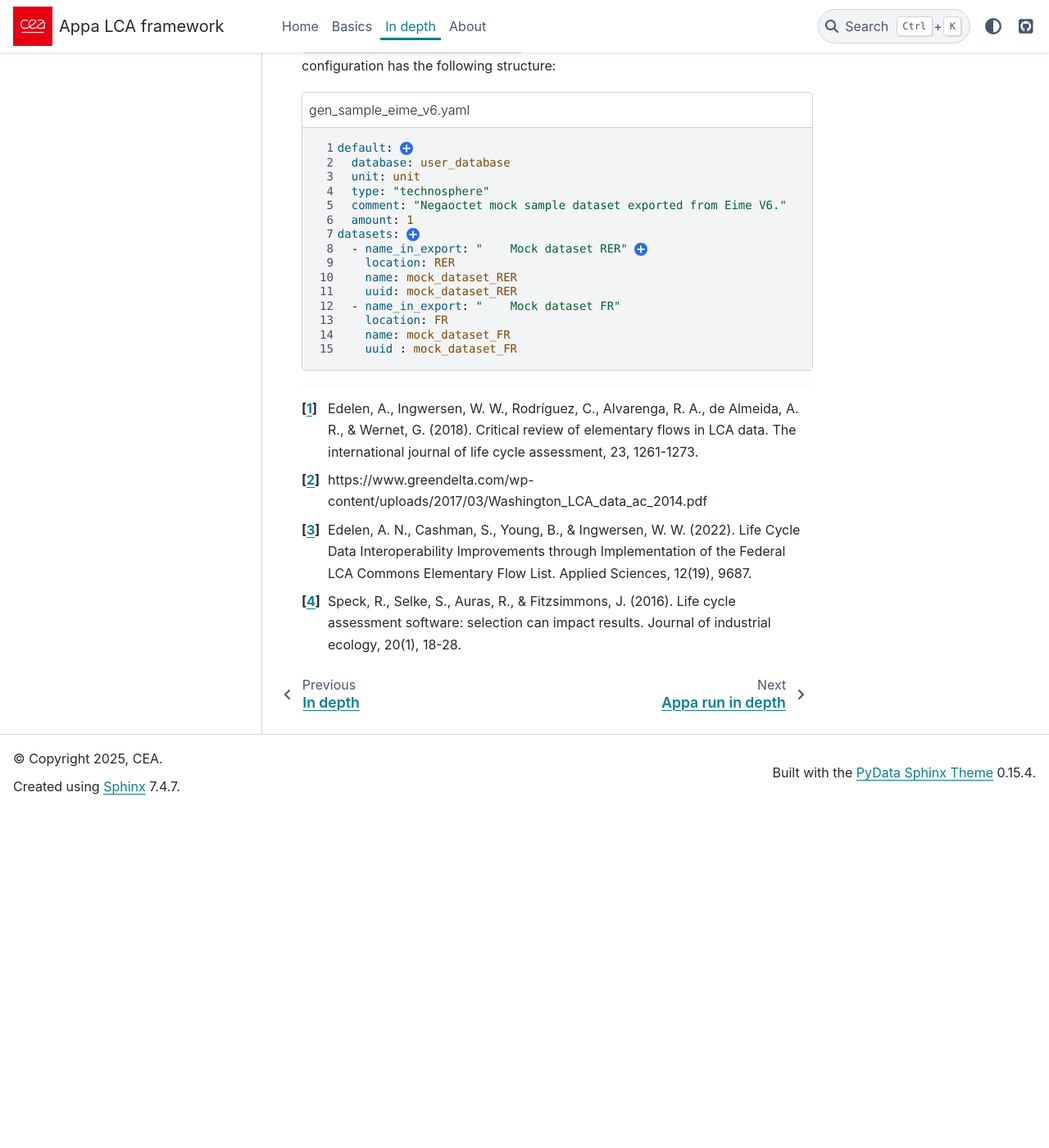
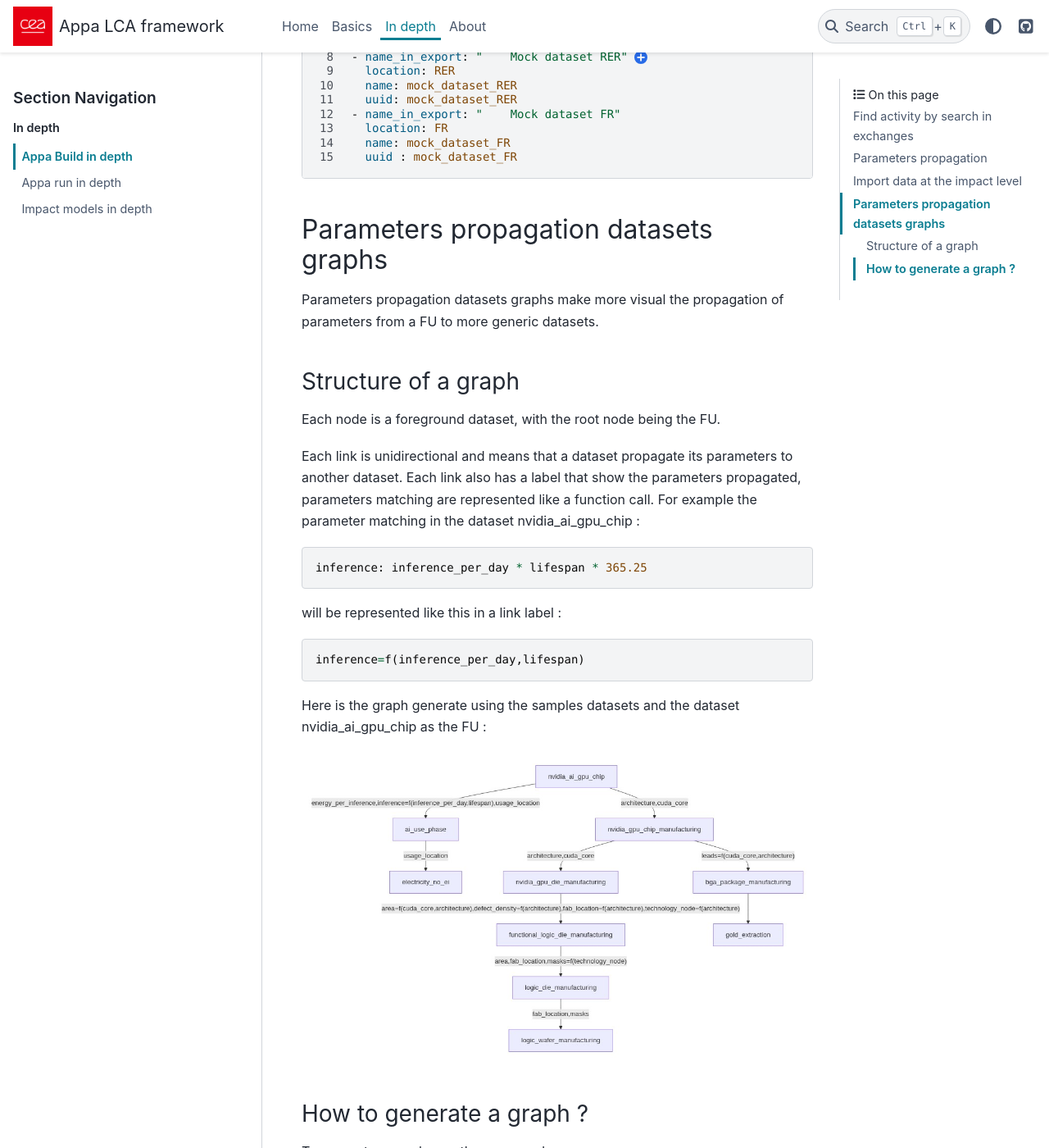
Before and after one commit to appalca/appalca.github.io, a Sphinx documentation site: the page built from docs/in_depth/appa_build_in_depth.md, in a window 1280 px wide and 1400 px high, scrolled down 8248 px. Shown: the whole window at 82% size. Built offline with Sphinx 7.4.7 and the PyData theme 0.15.4, drawn with Linux system fonts in a browser that asks for light colours; before the commit the page ends 9237 px from its top, so only the background shows below that; some of the changed text lies outside the part shown.

Commit message:
(feat) Add documentation for the parameters propagation datasets graphs

````diff
--- a/docs/in_depth/appa_build_in_depth.md
+++ b/docs/in_depth/appa_build_in_depth.md
@@ -74,7 +74,7 @@
 Let's look at the structure of the example LCA:
 
 <figure>
-  <img src="../_static/in_depth/sample_diagram.svg" alt="" width="500" />
+  <img src="../_static/in_depth/sample_diagram.png" alt="" width="1000" />
   <figcaption>Diagram of the datasets and corresponding parameterization used in Appa Build to generate the example impact model.</figcaption>
 </figure>
 
@@ -1083,6 +1083,54 @@
 2. Fields specific to a dataset must be specified below the dataset list.
 3. Should match the name of the dataset in the export file. Don't forget to include the spaces at the beginning!
 
+## Parameters propagation datasets graphs
+
+Parameters propagation datasets graphs make more visual the propagation of parameters from a FU to more
+generic datasets.
+
+### Structure of a graph
+
+Each node is a foreground dataset, with the root node being the FU.
+
+Each link is unidirectional and means that a dataset propagate its parameters to another dataset.
+Each link also has a label that show the parameters propagated, parameters matching are represented like a function call.
+For example the parameter matching in the dataset nvidia_ai_gpu_chip :
+```
+inference: inference_per_day * lifespan * 365.25
+```
+will be represented like this in a link label :
+```
+inference=f(inference_per_day,lifespan)
+```
+
+Here is the graph generate using the samples datasets and the dataset nvidia_ai_gpu_chip as the FU :
+
+<figure>
+  <img src="../_static/in_depth/sample_diagram.png" alt="" width="1000" />
+</figure>
+
+### How to generate a graph ?
+
+To generate a graph, use the command:
+
+```
+appabuild lca graph PATH_TO_DATASETS NAME_OF_FU_DATASET OPTIONS
+```
+
+:::{attention}
+Graphs images are generated using a distant API, it is recommended to not use this command if you use sensitive data.
+Before starting to generate a graph, a confirmation prompt will appear.
+:::
+
+:::{admonition} Command options
+:class: node
+- -\\\-type VALUE: type of the output image, can only be png or svg, the default type is png.
+- -\\\-width VALUE: width of the output image, must be an integer value superior to 0.
+- -\\\-height VALUE: of the output image, must be an integer value superior to 0.
+- -\\\-no-sensitive: skip the confirmation prompt and start the graph generation directly.
+
+:::
+
 [^1]: Edelen, A., Ingwersen, W. W., Rodríguez, C., Alvarenga, R. A., de Almeida, A. R., & Wernet, G. (2018). Critical review of elementary flows in LCA data. The international journal of life cycle assessment, 23, 1261-1273.
 [^2]: https://www.greendelta.com/wp-content/uploads/2017/03/Washington_LCA_data_ac_2014.pdf
 [^3]: Edelen, A. N., Cashman, S., Young, B., & Ingwersen, W. W. (2022). Life Cycle Data Interoperability Improvements through Implementation of the Federal LCA Commons Elementary Flow List. Applied Sciences, 12(19), 9687.
````
Also changed, not shown: docs/_static/in_depth/sample_diagram.png (added), docs/_static/in_depth/sample_diagram.svg (deleted).
